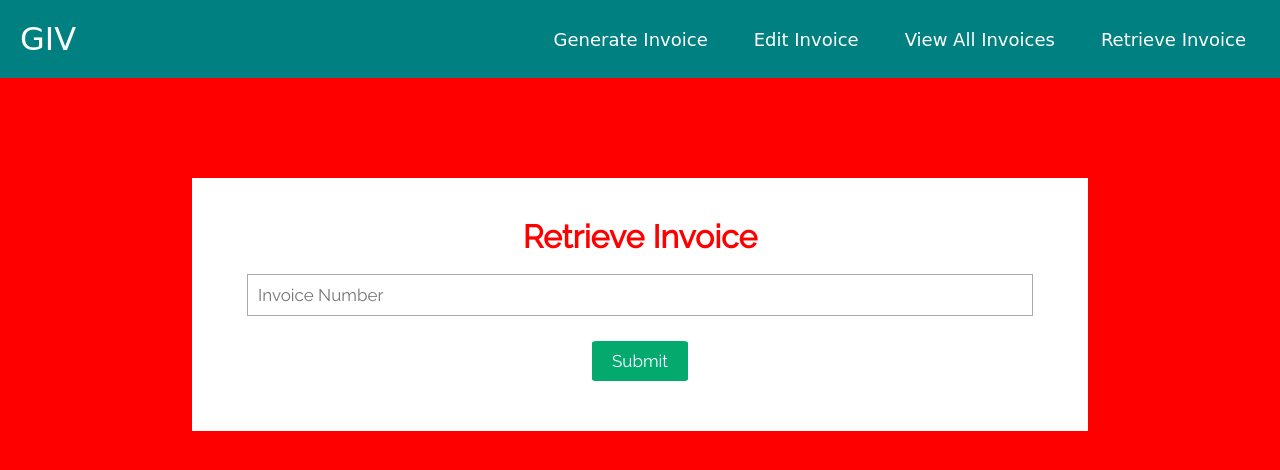
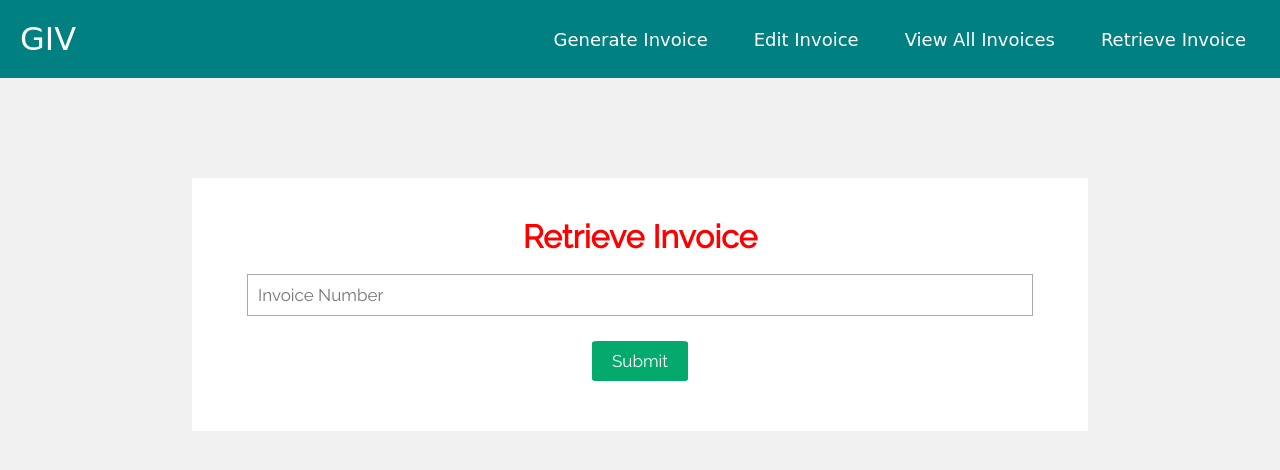
Before and after one commit to abuyusif01/giv, a website: page static/html/retrieve.html in a window 1280 px wide. Drawn offline with Linux system fonts and the light colour scheme; files that its build step writes are made by us from their sources.

Commit message:
giv: remove red color
Signed-off-by: abuyusif01 <abubakaryusuf951@gmail.com>

```diff
--- a/static/html/retrieve.html
+++ b/static/html/retrieve.html
@@ -12,7 +12,7 @@
 
 </head>
 
-<body style="background-color: red;">
+<body">
 
     <nav class="navbar"> <!-- LOGO -->
         <div class="logo">GIV</div> <!-- NAVIGATION MENU -->
@@ -35,6 +35,6 @@
             <button type="submit" style="display: block; margin: 10px auto; border-radius: 5%;">Submit</button>
         </div>
     </form>
-</body>
+    </body>
 
 </html>
```
